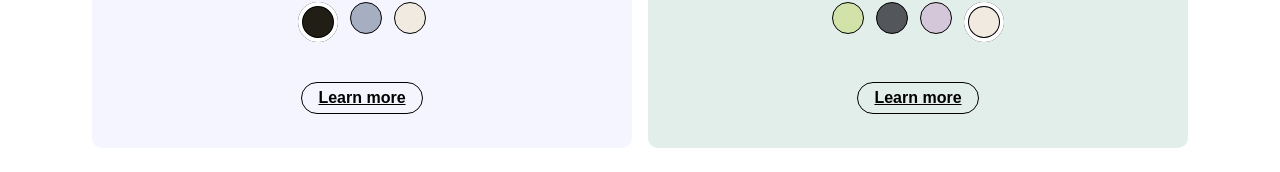
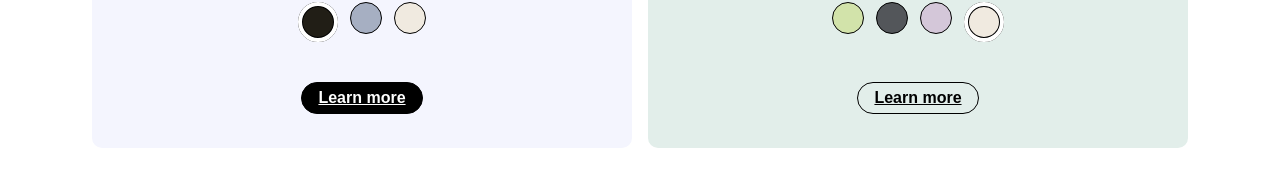
Before and after one commit to waldekglaz/color-picker-with-bundle-component, a React (Vite) app: page / in a window 1280 px wide. In both pictures the pointer is over the link 361 px from the left and 598 px from the top of the page. Shown: the part 500-672 px from the top of the page. Built offline with nearby package versions, Linux system fonts and the light colour scheme.

Commit message:
hover for cta

```diff
--- a/src/App.jsx
+++ b/src/App.jsx
@@ -125,7 +125,7 @@ function Card({
             onClick={() => setActiveColor(index)}></div>
         ))}
       </div>
-      <a href="#" className="card__cta">
+      <a href={ctaUrl} className="card__cta">
         Learn more
       </a>
     </div>
--- a/src/index.css
+++ b/src/index.css
@@ -62,6 +62,12 @@
   border-radius: 24px;
   color: #000;
   font-weight: bold;
+  transition: all 0.3s;
+}
+
+.card__cta:hover {
+  background-color: #000;
+  color: #fff;
 }
 @media (min-width: 535px) {
   .cards {
```
